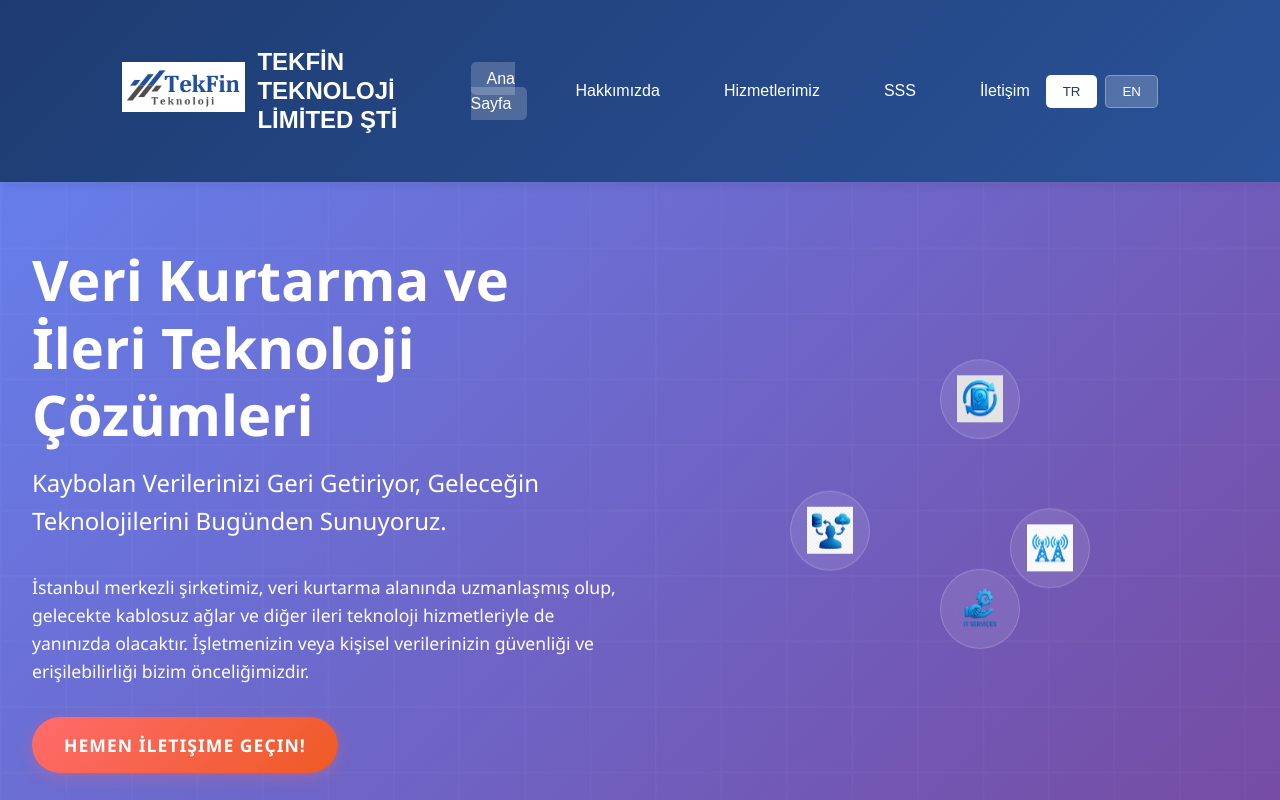
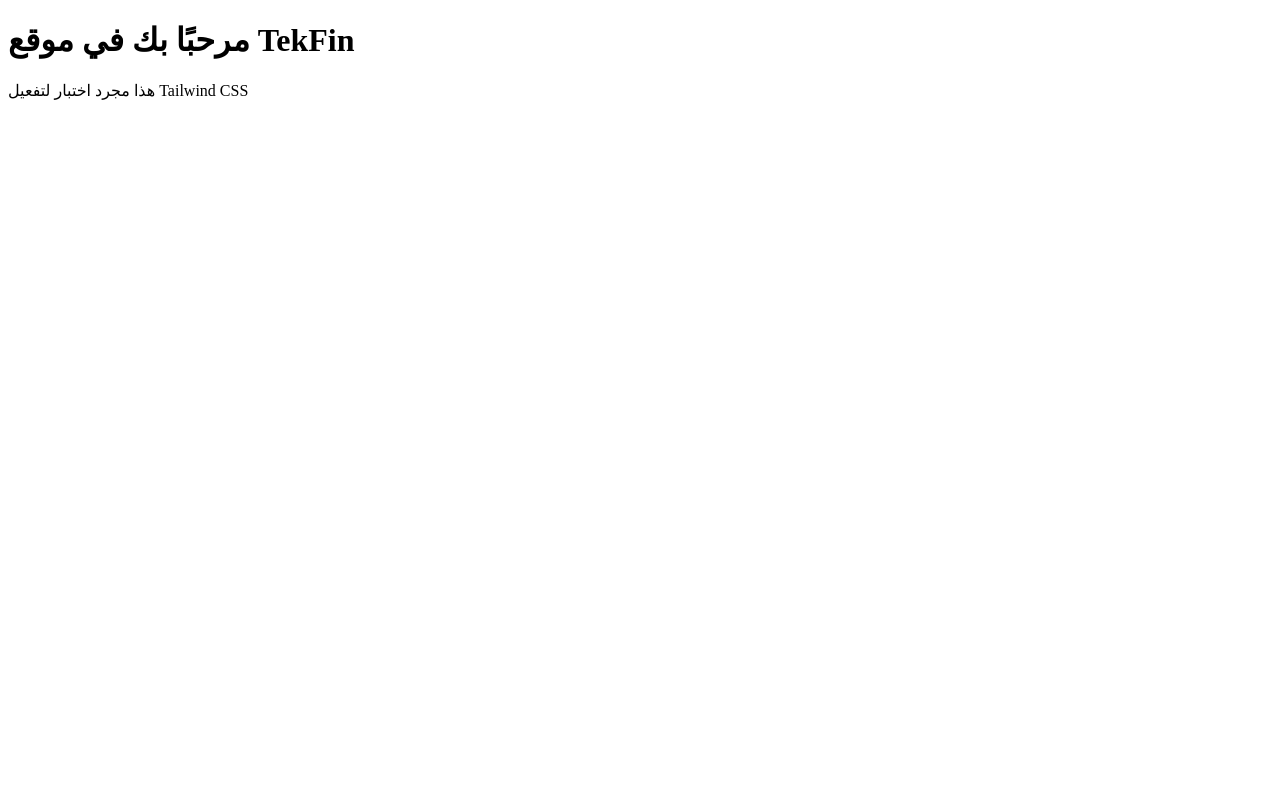
Before and after one commit to SalehKar/tekfin-website, a React (Create React App) app: page / in a window 1280 px wide. Shown: the top 800 px of the page. Built offline with nearby package versions, Linux system fonts and the light colour scheme.

Commit message:
Update App.js

```diff
--- a/src/App.js
+++ b/src/App.js
@@ -1,77 +1,12 @@
-import React, { useState } from 'react';
-import { BrowserRouter as Router, Routes, Route, Navigate, useLocation } from 'react-router-dom';
-import './App.css';
-import Header from './components/Header';
-import Footer from './components/Footer';
-import HomePage from './components/HomePage';
-import AboutUs from './components/AboutUs';
-import DataRecovery from './components/DataRecovery';
-import WirelessNetworks from './components/WirelessNetworks';
-import OtherServices from './components/OtherServices';
-import FAQ from './components/FAQ';
-import Contact from './components/Contact';
-import StorageAdvisor from './components/StorageAdvisor';
-
-// Scroll to top on route change
-function ScrollToTop() {
-  const { pathname } = useLocation();
-  React.useEffect(() => {
-    window.scrollTo(0, 0);
-  }, [pathname]);
-  return null;
-}
-
-function AppContent() {
-  const [language, setLanguage] = useState('tr'); // tr or en
-  const location = useLocation();
-
-  const getCurrentPage = () => {
-    const path = location.pathname.substring(1);
-    if (path === '') return 'home';
-    if (path === 'about-us') return 'about';
-    if (path === 'data-recovery') return 'data-recovery';
-    if (path === 'wireless-networks') return 'wireless-networks';
-    if (path === 'other-services') return 'other-services';
-    if (path === 'faq') return 'faq';
-    if (path === 'contact') return 'contact';
-    if (path === 'storage-advisor') return 'storage-advisor';
-    return 'home';
-  };
-
-  const currentPage = getCurrentPage();
-
+function App() {
   return (
-    <div className="App">
-      <Header
-        currentPage={currentPage}
-        language={language}
-        setLanguage={setLanguage}
-      />
-      <main>
-        <ScrollToTop />
-        <Routes>
-          <Route path="/" element={<HomePage language={language} />} />
-          <Route path="/about-us" element={<AboutUs language={language} />} />
-          <Route path="/data-recovery" element={<DataRecovery language={language} />} />
-          <Route path="/wireless-networks" element={<WirelessNetworks language={language} />} />
-          <Route path="/other-services" element={<OtherServices language={language} />} />
-          <Route path="/faq" element={<FAQ language={language} />} />
-          <Route path="/contact" element={<Contact language={language} />} />
-          <Route path="/storage-advisor" element={<StorageAdvisor language={language} />} />
-          <Route path="*" element={<Navigate to="/" replace />} />
-        </Routes>
-      </main>
-      <Footer language={language} />
+    <div className="min-h-screen flex items-center justify-center bg-gradient-to-r from-blue-700 to-indigo-900 text-white text-center p-8">
+      <div>
+        <h1 className="text-4xl font-bold mb-4">مرحبًا بك في موقع TekFin</h1>
+        <p className="text-lg">هذا مجرد اختبار لتفعيل Tailwind CSS</p>
+      </div>
     </div>
   );
 }
 
-function App() {
-  return (
-    <Router>
-      <AppContent />
-    </Router>
-  );
-}
-
 export default App;
```
